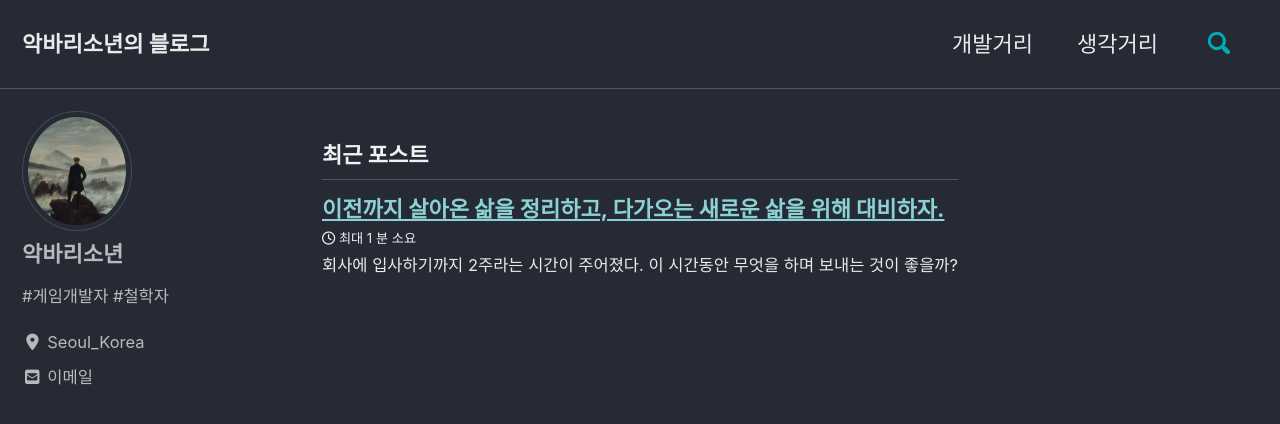
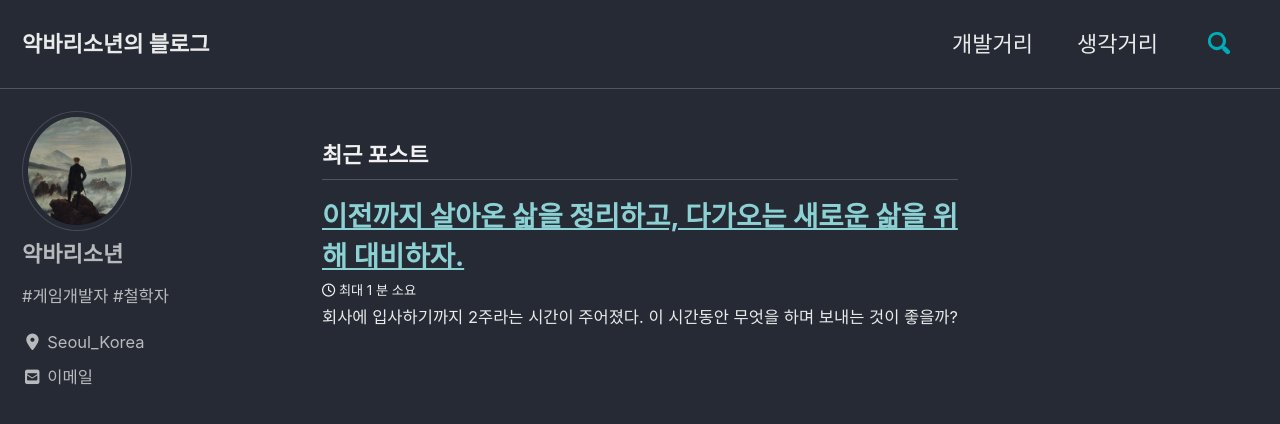
Before and after one commit to surmounter/Blog, a Jekyll site: the page built from index.html, in a window 1280 px wide and 900 px high. Shown: the top 424 px of the window. Built offline with Jekyll 4.4.1, drawn with Linux system fonts in a browser that asks for light colours; cached includes are drawn as plain includes; nearby versions of some CDN libraries; the list of posts is cut into pages by our own code.

Commit message:
Update _variables.scss

```diff
--- a/_sass/minimal-mistakes/_variables.scss
+++ b/_sass/minimal-mistakes/_variables.scss
@@ -34,10 +34,10 @@
 $caption-font-family: $serif !default;
 
 /* type scale */
-$type-size-1: 1em !default; // ~39.056px
-$type-size-2: 1em !default; // ~31.248px
-$type-size-3: 1em !default; // ~25.008px
-$type-size-4: 1em !default; // ~20px
+$type-size-1: 2.441em !default; // ~39.056px
+$type-size-2: 1.953em !default; // ~31.248px
+$type-size-3: 1.563em !default; // ~25.008px
+$type-size-4: 1.25em !default; // ~20px
 $type-size-5: 1em !default; // ~16px
 $type-size-6: 0.75em !default; // ~12px
 $type-size-7: 0.6875em !default; // ~11px
```
